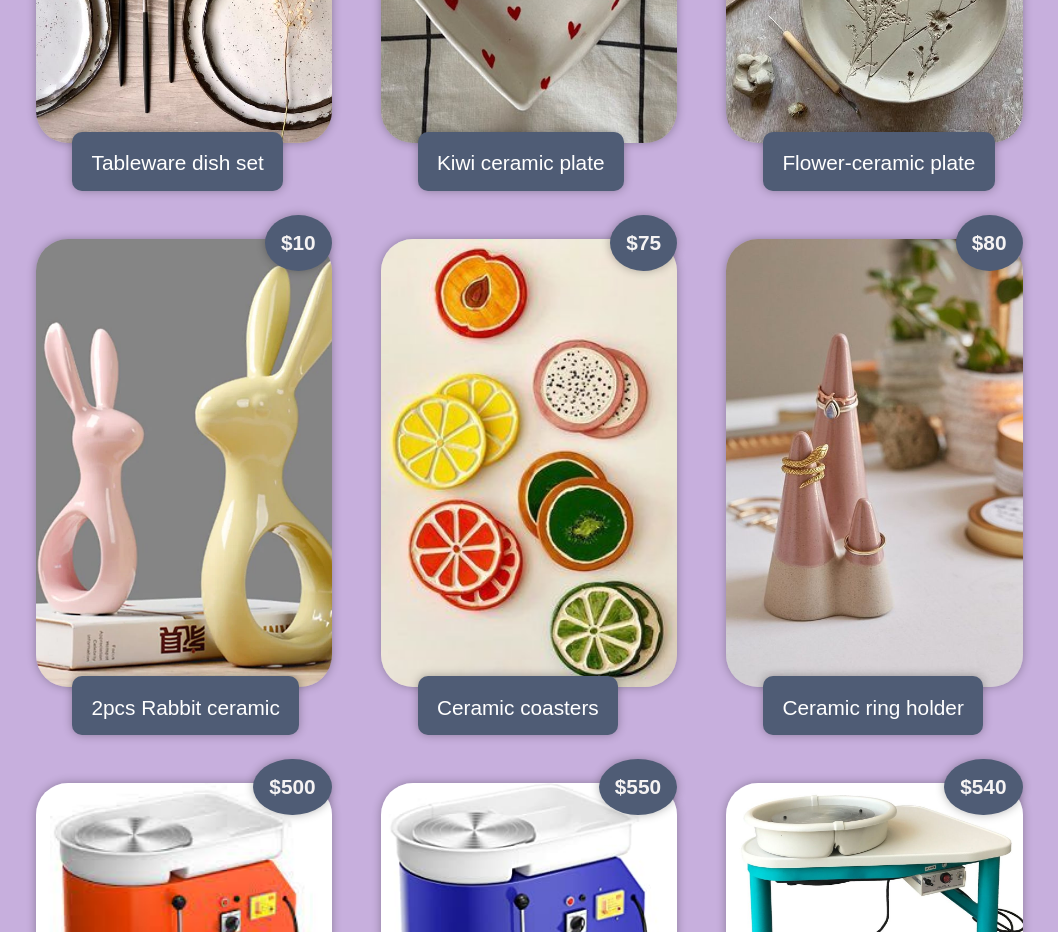
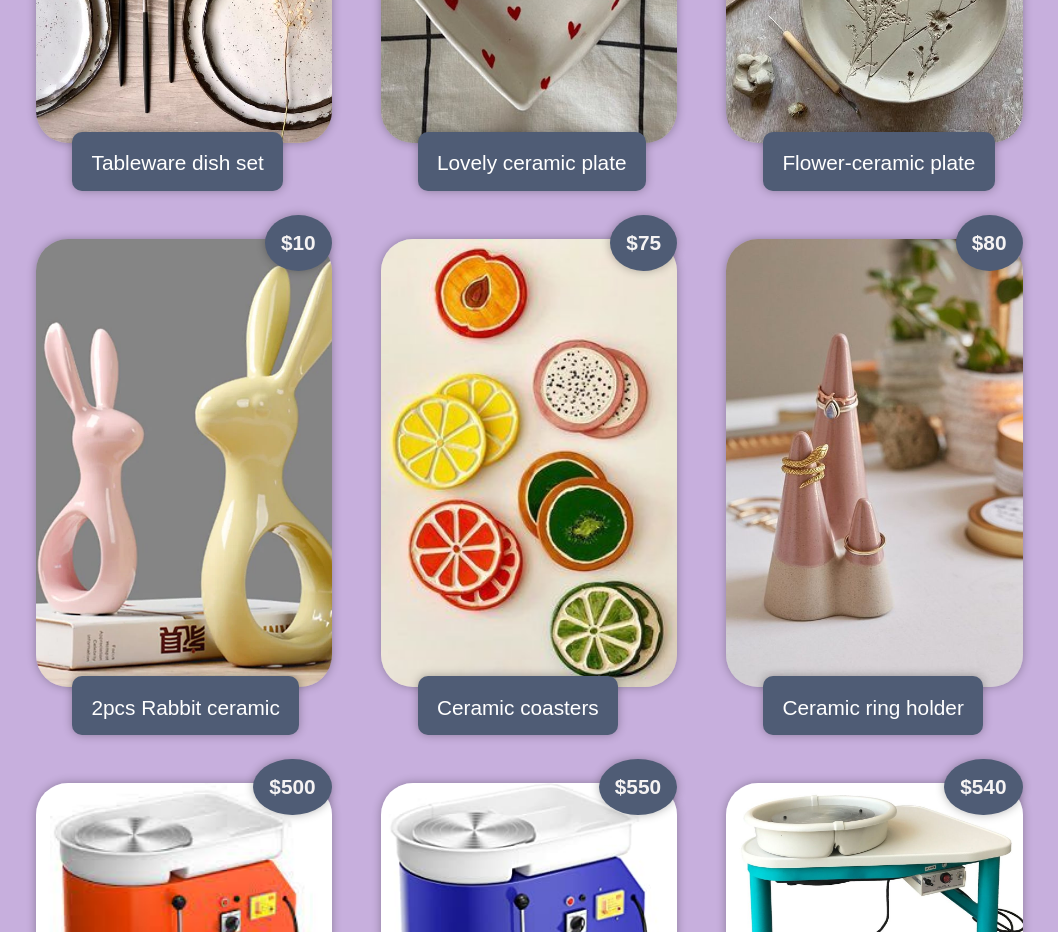
Before and after one commit to GulnazAlisherova/.diploma, a React (Create React App) app: page /products in a window 1280 px wide. Shown: the part 1720-2652 px from the top of the page, without its empty margins (111-1169 px from the left). Built offline with nearby package versions, Linux system fonts and the light colour scheme.

Commit message:
changed text

```diff
--- a/src/data/products.js
+++ b/src/data/products.js
@@ -81,7 +81,7 @@ const products = [
     image: plate2Image,
     productId: "kiwi-ceramic-plate",
     categoryId: "plates",
-    title: "Kiwi ceramic plate",
+    title: "Lovely ceramic plate",
     description: `Painting your own pottery might not be good, clean fun, but at these paint-your-own places, you'll find out why it's worth getting your hands dirty.`,
     price: 50,
   },
```
